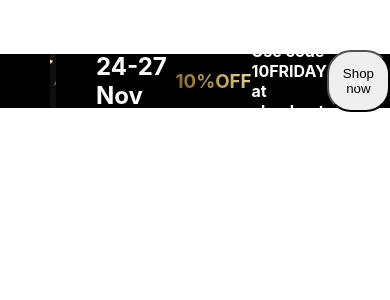
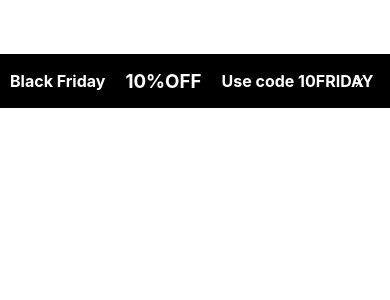
Before and after one commit to shmailez/double-banner, a React (Create React App) app: page / in a window 390 px wide. Shown: the top 300 px of the page. Built offline with nearby package versions, Linux system fonts and the light colour scheme.

Commit message:
banners responcive

```diff
--- a/src/App.css
+++ b/src/App.css
@@ -6,10 +6,18 @@
 
 .banner ul {
   list-style: none;
-  font-size: 16px;
+  /* font-size: 16px; */
   display: flex;
   align-items: center;
-  /* margin-right: 10%; */
+  padding: 0;
+}
+
+.banner ul li {
+  margin: 10px;
+}
+
+.banner h2 {
+  font-size: 16px;
 }
 
 .banner h3 {
@@ -31,18 +39,59 @@
   display: flex;
   font-size: 0;
   align-items: center;
-  justify-content: space-between;
+  justify-content: center;
+  font-size: 16px;
+  /* font-size: calc(10px + 2vmin); */
+  color: white;
+  z-index: -2;
+}
+
+.banner-mobile {
+  background-color: #000000;
+  overflow: hidden;
+  position: absolute;
+  top: 54px;
+  width: 100%;
+  height: 54px;
+  display: flex;
+  font-size: 0;
+  align-items: center;
+  justify-content: flex-start;
   font-size: calc(10px + 2vmin);
   color: white;
+  z-index: -2;
+  font-size: 16px;
 }
 
+.banner-mobile ul {
+  list-style: none;
+  /* font-size: 16px; */
+  display: flex;
+  align-items: center;
+  flex-wrap: nowrap;
+  min-width: 500px;
+  padding: 0;
+}
+
+.banner-mobile ul li{
+  margin: 10px;
+}
+
+.banner-mobile h2{
+  font-size: 16px;
+}
+
+
 .banner-img {
-  margin:  0 0 0 50px;
+  /* margin:  0 0 0 50px; */
+  position: absolute;
+  left: 10px;
   width: 150px;
   height: 100%;
   background: url('./assets/image/00001.png') -60px -60px;
   background-size: 450px;
   background-repeat: no-repeat;
+  z-index: -1;
 }
 
 .banner-close-button {
@@ -63,6 +112,42 @@
 
 .banner2-invis {
   visibility: hidden;
+}
+
+.banner2 {
+  overflow: hidden;
+  background-color: #000000;
+  box-shadow: 0px 0px 20px 0px rgba(0, 0, 0, 0.896);
+  border-radius: 16px;
+  display: flex;
+  justify-content: flex-end;
+  transform: translateX(-150%);
+  animation: ani 1.5s forwards;
+  height: 330px;
+  min-width: 565px;
+  position: fixed;
+  bottom: 20px;
+  right: 20px;
+  color: white;
+  padding: 10px;
+}
+
+.banner2-modile {
+  overflow: hidden;
+  background-color: #000000;
+  box-shadow: 0px 0px 20px 0px rgba(0, 0, 0, 0.896);
+  border-radius: 16px;
+  display: flex;
+  justify-content: flex-end;
+  transform: translateX(-150%);
+  animation: ani 1.5s forwards;
+  height: 330px;
+  min-width: 565px;
+  position: fixed;
+  bottom: 20px;
+  right: 20px;
+  color: white;
+  padding: 10px;
 }
 
 .banner2 ul {
@@ -96,24 +181,6 @@
   font-size: 26px;
 } */
 
-.banner2 {
-  overflow: hidden;
-  background-color: #000000;
-  box-shadow: 0px 0px 20px 0px rgba(0, 0, 0, 0.896);
-  border-radius: 16px;
-  display: flex;
-  justify-content: flex-end;
-  transform: translateX(-150%);
-  animation: ani 1.5s forwards;
-  height: 330px;
-  min-width: 565px;
-  position: fixed;
-  bottom: 20px;
-  right: 20px;
-  color: white;
-  padding: 10px;
-}
-
 .banner-img2 {
   /* margin:  0 0 0 50px; */
   width: 50%;
@@ -127,3 +194,44 @@
   0% {transform: translateX(-150%);}
   100% {transform: translateY(0);}
 }
+
+
+@media (max-width: 660px) {
+  .banner2 {
+    overflow: hidden;
+    /* background-color: #e41c1c; */
+    box-shadow: 0px 0px 20px 0px rgba(0, 0, 0, 0.896);
+    border-radius: 0px;
+    display: flex;
+    justify-content: flex-start;
+    transform: translateX(-150%);
+    animation: ani 1.5s forwards;
+    height: 330px;
+    min-width: 100%;
+    position: fixed;
+    bottom: 20px;
+    right: 0px;
+    color: white;
+    padding: 10px;
+  }
+
+  .banner2 ul {
+    list-style: none;
+    font-size: 16px;
+    width: 100%;
+    position: absolute;
+    display: flex;
+    flex-direction: column;
+    align-items: center;
+  }
+
+  .banner-img2 {
+    /* margin:  0 0 0 50px; */
+    width: 50%;
+    /* height: 100%; */
+    background: url('./assets/image/00001.png') -95px -30px;
+    /* background-size: 450px; */
+    background-repeat: no-repeat;
+  }
+
+}
--- a/src/App.js
+++ b/src/App.js
@@ -5,21 +5,29 @@ import BannerDown from './components/Banner-down';
 
 function App() {
 
+  const [width, setWidth] = useState(window.innerWidth);
+
+  useEffect(() => {
+  const handleResize = (event) => {
+    setWidth(event.target.innerWidth);
+  };
+  window.addEventListener('resize', handleResize);
+  return () => {
+    window.removeEventListener('resize', handleResize);
+  };
+  }, []);
+
   const ref1 = useRef(false);
-  // const ref2 = useRef(null);
 
   const isInViewport1 = useIsInViewport(ref1);
 
-  // const isInViewport2 = useIsInViewport(ref2);
-
   return (
     <div className="App">
-
-      <BannerUp refParam={ref1}/>
-      <BannerDown inView={isInViewport1}/>
-
+      <BannerUp refParam={ref1} viewportWidth={width}/>
+      <BannerDown inView={isInViewport1}  viewportWidth={width}/>
     </div>
   );
+
   function useIsInViewport(ref) {
     const [isIntersecting, setIsIntersecting] = useState(false);
 
--- a/src/components/Banner-down.jsx
+++ b/src/components/Banner-down.jsx
@@ -1,7 +1,7 @@
 import { useState } from 'react';
 import '../App.css';
 
-const BannerDown = ({inView}) => {
+const BannerDown = ({inView,  viewportWidth}) => {
 
     let visValue = JSON.parse(sessionStorage.getItem('vis'))
     if(visValue === null) {
@@ -15,15 +15,10 @@ const BannerDown = ({inView}) => {
         sessionStorage.setItem('vis', false);
     }
 
-    // if (!inView) {
-    //     inView = true
-    // }
-
-    // console.log('down', inView)
     return(
         <>
-            {vis && <div className={inView ? "banner2-invis": "banner2"} id='upbanner'>
-                        <span className="banner-img2"></span>
+            {vis && <div className={inView ? "banner2-invis": "banner2"}>
+                       {viewportWidth > 420 && <span className="banner-img2"></span>}
                         <ul>
                             <li>
                             <h2>Black Friday</h2>
--- a/src/components/Banner-up.jsx
+++ b/src/components/Banner-up.jsx
@@ -1,19 +1,19 @@
 import '../App.css';
 
-const Banner = ({refParam}) => {
+const BannerUp = ({refParam, viewportWidth}) => {
 
     return(
-        <div className="banner" id='upbanner'  ref={refParam}>
-            <span className="banner-img"></span>
+        <div className={viewportWidth > 660 ? "banner" : "banner-mobile"} id='upbanner'  ref={refParam}>
+            {viewportWidth > 660 && <span className="banner-img"></span>}
             <ul>
                 <li>
-                <h2>Black Friday, 24-27 Nov Top div</h2>
+                <h2>Black Friday{viewportWidth > 910 && ', 24-27 Nov Top div'}</h2>
                 </li>
                 <li>
                 <h3>10%OFF</h3>
                 </li>
                 <li>
-                <h4>Use code 10FRIDAY at checkout</h4>
+                <h4>Use code 10FRIDAY{viewportWidth > 910 && ' at checkout'}</h4>
                 </li>
                 <li>
                 <button className='banner-shop-button'>Shop now</button>
@@ -25,4 +25,4 @@ const Banner = ({refParam}) => {
     )
 }
 
-export default Banner
+export default BannerUp
```
